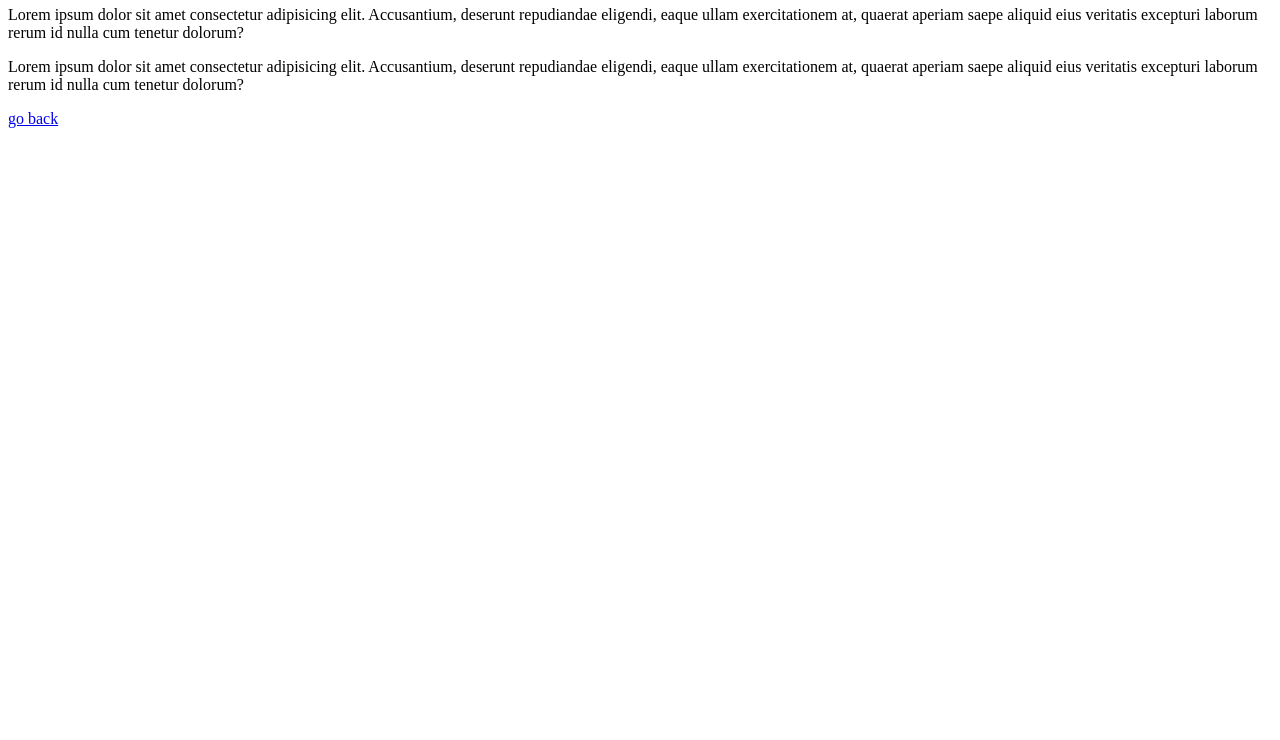
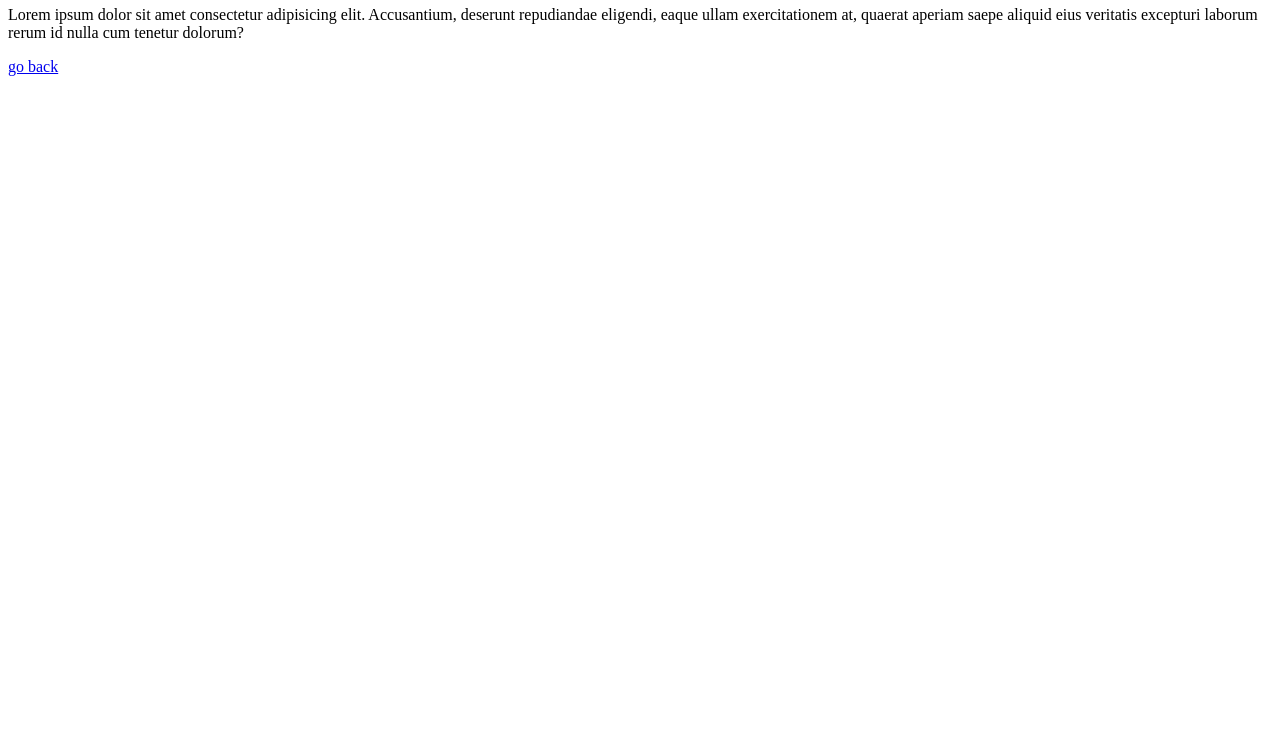
Before and after one commit to aliodev/example, a plain HTML site: page second.html in a window 1280 px wide. Shown: the part 60-800 px from the top of the page. Drawn offline with Linux system fonts and the light colour scheme.

Commit message:
Revert "adding another paragraph"
This reverts commit 41eaa9b701b3bbf580bae8d9b3a2a684cf64ecf2.

```diff
--- a/second.html
+++ b/second.html
@@ -8,7 +8,6 @@
 <body>
   <h1>this is the second page</h1>
   <p>Lorem ipsum dolor sit amet consectetur adipisicing elit. Accusantium, deserunt repudiandae eligendi, eaque ullam exercitationem at, quaerat aperiam saepe aliquid eius veritatis excepturi laborum rerum id nulla cum tenetur dolorum?</p>
-  <p>Lorem ipsum dolor sit amet consectetur adipisicing elit. Accusantium, deserunt repudiandae eligendi, eaque ullam exercitationem at, quaerat aperiam saepe aliquid eius veritatis excepturi laborum rerum id nulla cum tenetur dolorum?</p>
 
   <a href="index.html">go back</a>
 
```
